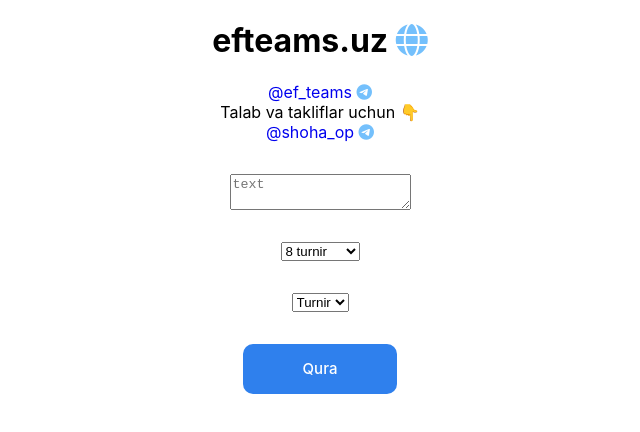
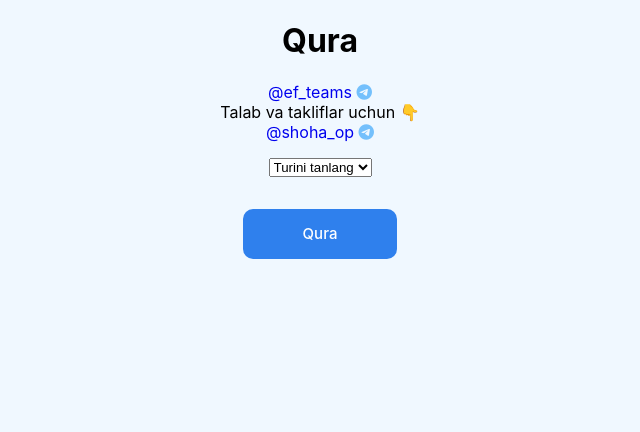
Before and after one commit to LongLive16887/text-editor, a React (Create React App) app: page / in a window 1280 px wide. Shown: the top 432 px of the page, without its empty margins (320-960 px from the left). Built offline with nearby package versions, Linux system fonts and the light colour scheme.

Commit message:
new update

```diff
--- a/src/App.css
+++ b/src/App.css
@@ -1,6 +1,11 @@
+body{
+  background-color: aliceblue;
+}
+
 .App {
   text-align: center;
   padding-bottom: 5rem;
+
 }
 a{
   text-decoration: none;
@@ -42,7 +47,17 @@ a{
 }
 
 select{
-  margin-top: 2rem;
+  margin-top: 1rem;
+}
+
+textarea{
+  margin-top: 1rem;
+  min-width: 200px;
+  min-height: 100px;
+}
+
+.checkbox{
+  margin-top: 1rem;
 }
 
 .App{
@@ -53,7 +68,6 @@ select{
 }
 
 form{
-  margin-top: 2rem;
   display: flex;
   align-items: center;
   justify-content: center;
--- a/src/App.js
+++ b/src/App.js
@@ -1,116 +1,180 @@
 import './App.css';
-import { useState,useEffect } from "react";
+import { useState, useEffect } from "react";
 
-const parseLines = (text,count,type) => {
-  const lines = text.split('\n');
-  const nonEmptyLines = lines
-        .map(line => line.trim())
-        .filter(line => line !== '')
-        .map(line => line.match(/@(\w+)/g));
-  let newnonEmptyLines = nonEmptyLines.filter((x) => x != null);
-  console.log(nonEmptyLines)
-  if(newnonEmptyLines.length !== count){
-    return false;
-  }
+const shuffleArray = (array) => {
+  return array
+    .map(value => ({ value, sort: Math.random() }))
+    .sort((a, b) => a.sort - b.sort)
+    .map(({ value }) => value);
+};
 
-  let results = [];
+function App() {
+  const [type, setType] = useState(localStorage.getItem("type") || "");
+  const [count, setCount] = useState(Number(localStorage.getItem("count")) || null);
+  const [team1, setTeam1] = useState("");
+  const [team2, setTeam2] = useState("");
+  const [playerList, setPlayerList] = useState("");
+  const [isRandom, setIsRandom] = useState(localStorage.getItem("isRandom") === "true");
+  const [results, setResults] = useState([]);
+  const [error, setError] = useState("");
 
-  if(type === "tournament"){
-    for(let x = 0; x < count; x+=2){
-      results.push(`${x/2+1}. ${newnonEmptyLines[x]} vs ${newnonEmptyLines[x+1]}`)
+  useEffect(() => {
+    localStorage.setItem("type", type);
+    localStorage.setItem("count", count);
+    localStorage.setItem("isRandom", isRandom);
+  }, [type, count, isRandom]);
+
+  const parsePlayers = (text) => {
+    return text
+      .split("\n")
+      .map(line => line.trim())
+      .filter(line => line)
+      .map(line => line.match(/@(\w+)/g))
+      .filter(match => match)
+      .flat();
+  };
+
+  const handleTypeChange = (e) => {
+    setType(e.target.value);
+    setCount(null);
+    setTeam1("");
+    setTeam2("");
+    setPlayerList("");
+    setResults([]);
+    setError("");
+  };
+
+  const handleCountChange = (e) => {
+    setCount(Number(e.target.value));
+    setError("");
+  };
+
+  const handleSubmit = (e) => {
+    e.preventDefault();
+
+    if (type === "tournament") {
+      const players = parsePlayers(playerList);
+
+      if (players.length !== count) {
+        setError(`Kutilayotgan o'yinchilar soni ${count} ta, ammo ${players.length} ta topildi.`);
+        return;
+      }
+
+      const orderedPlayers = isRandom ? shuffleArray(players) : players;
+      const pairs = [];
+
+      for (let i = 0; i < orderedPlayers.length; i += 2) {
+        pairs.push(`${i / 2 + 1}. ${orderedPlayers[i]} vs ${orderedPlayers[i + 1]}`);
+      }
+
+      setResults(pairs);
+      setError("");
     }
-  }else{
-    for(let x = 0; x < count/2; x++){
-      results.push(`${x+1}. ${newnonEmptyLines[x]} vs ${newnonEmptyLines[x+count/2]}`)
+
+    if (type === "battle") {
+      const team1Players = parsePlayers(team1);
+      const team2Players = parsePlayers(team2);
+
+      if (team1Players.length !== count || team2Players.length !== count) {
+        setError(`Ikkala jamoada ham ${count} ta o'yinchi bo'lishi kerak.`);
+        return;
+      }
+
+      const orderedTeam1 = isRandom ? shuffleArray(team1Players) : team1Players;
+      const orderedTeam2 = isRandom ? shuffleArray(team2Players) : team2Players;
+      const matches = [];
+
+      for (let i = 0; i < count; i++) {
+        matches.push(`${i + 1}. ${orderedTeam1[i]} vs ${orderedTeam2[i]}`);
+      }
+
+      setResults(matches);
+      setError("");
     }
-  }
+  };
 
-  return(results);
-}
+  return (
+    <div className="App">
+      <h1>Qura</h1>
+      <a href="https://t.me/eF_Teams">@ef_teams <i className="fa-brands fa-telegram" style={{"color": "#74C0FC"}}></i></a>
+      <p>Talab va takliflar uchun 👇</p>
+      <a href="https://t.me/shoha_op">@shoha_op <i className="fa-brands fa-telegram" style={{"color": "#74C0FC"}}></i></a>
+      <form onSubmit={handleSubmit}>
+        <select value={type} onChange={handleTypeChange} className="form-field select">
+          <option value="">Turini tanlang</option>
+          <option value="tournament">Turnir</option>
+          <option value="battle">Battle</option>
+        </select>
+
+
+        {(type === "tournament" || type === "battle") && (
+          <div>
+            <label>
+              <input
+                type="checkbox"
+                checked={isRandom}
+                onChange={(e) => setIsRandom(e.target.checked)}
+                className='checkbox'
+              />
+              Random
+            </label>
+          </div>
+        )}
+
+        {type === "tournament" && (
+          <>
+            <select value={count || ""} onChange={handleCountChange} className="form-field select">
+              <option value="">O'yinchilar sonini tanlang</option>
+              {[8, 16, 32, 64, 128].map(num => (
+                <option key={num} value={num}>{num}</option>
+              ))}
+            </select>
+            <textarea
+              placeholder="O'yinchilar ro'yxatini kiriting (har birini yangi qatordan, @username formatida)"
+              value={playerList}
+              onChange={(e) => setPlayerList(e.target.value)}
+              className="form-field"
+            />
+          </>
+        )}
+
+        {type === "battle" && (
+          <>
+            <select value={count || ""} onChange={handleCountChange} className="form-field select">
+              <option value="">Formatni tanlang</option>
+              {[3, 5, 7, 11, 13, 15, 17].map(num => (
+                <option key={num} value={num}>{`${num}x${num}`}</option>
+              ))}
+            </select>
+            <textarea
+              placeholder="1-jamoa o'yinchilari (har birini yangi qatordan, @username formatida)"
+              value={team1}
+              onChange={(e) => setTeam1(e.target.value)}
+              className="form-field"
+            />
+            <textarea
+              placeholder="2-jamoa o'yinchilari (har birini yangi qatordan, @username formatida)"
+              value={team2}
+              onChange={(e) => setTeam2(e.target.value)}
+              className="form-field"
+            />
+          </>
+        )}
 
 
 
-function App() {
-  const [data, setData] = useState('');
-  const [results, setResults] = useState([]);
-  const [count, setCount] = useState(localStorage.getItem('count') || 8);
-  const [type,setType] = useState(localStorage.getItem("type") || "tournament");
-  const [error,setError] = useState(false);
-  const [countError,setCountError] = useState(false);
+        {error && <p style={{ color: "red" }}>{error}</p>}
+        <button type="submit" className="button-65">Qura</button>
+      </form>
 
-  const handleInputChange = ({ target: { value } }) => {
-    setData(value);
-  };
-
-  const handleSelectChange = ({ target: { value } }) => {
-    setCount(value);
-    localStorage.setItem('count', value);
-  };
-
-  const handleSelectTypeChange = ({ target: { value } }) => {
-    setType(value);
-    localStorage.setItem('type', value);
-  };
-
-  const handleSubmit = async (e) => {
-    e.preventDefault();
-    if(((type === "battle") && (+count !== 22)) || ((type !== "battle") && (+count === 22))){
-      setError(true);
-    }else{
-      setError(false);
-      setCountError(false);
-      const result = await parseLines(data,+count,type);
-      if(!result){
-        setCountError(true);
-      }else{
-        setResults(result);
-      }
-    }
-  };
-
-  useEffect(() => {
-    setCount(localStorage.getItem('count') || 8);
-  }, []);
-
-  return (
-    <div className="App">
-        <h1>efteams.uz <a href="https://efteams.uz"><i className="fa-solid fa-globe" style={{"color": "#74C0FC"}}></i></a></h1>
-        <a href="https://t.me/eF_Teams">@ef_teams <i className="fa-brands fa-telegram" style={{"color": "#74C0FC"}}></i></a>
-        <p>Talab va takliflar uchun 👇</p>
-        <a href="https://t.me/shoha_op">@shoha_op <i className="fa-brands fa-telegram" style={{"color": "#74C0FC"}}></i></a>
-
-        <form onSubmit={handleSubmit}>
-          <textarea
-              className="form-field"
-              type="text"
-              name="usernames"
-              placeholder="text"
-              value={data}
-              onChange={handleInputChange}
-          />
-          <select value={count} onChange={handleSelectChange} className="form-field select">
-            <option value={8}>8 turnir</option>
-            <option value={16}>16 turnir</option>
-            <option value={22}>22 battle</option>
-            <option value={32}>32 turnir</option>
-            <option value={64}>64 turnir</option>
-            <option value={128}>128 turnir</option>
-          </select>
-          {error ? (<p style={{color: "red"}}>battle uchun 22 o'yinchi tanlang</p>) : (<p></p>)}
-          {countError ? (<p style={{color: "red"}}>kiritilgan o'yinchilar soni belgilangan songa tengmas</p>) : (<p></p>)}
-          <select value={type} onChange={handleSelectTypeChange} className="form-field select">
-            <option value={"tournament"}>Turnir</option>
-            <option value={"battle"}>Battle</option>
-          </select>
-          <button type="submit" className='button-65' >
-              Qura
-          </button>
-        </form>
+      {results.length > 0 && (
         <div className="results">
-          {results.length > 0 ? (
-            results.map((line, index) => <p key={index}>{line}</p>)
-          ) : null}
+          <h2>Qura natijalari:</h2>
+          {results.map((line, index) => (
+            <p key={index}>{line}</p>
+          ))}
         </div>
+      )}
     </div>
   );
 }
```
